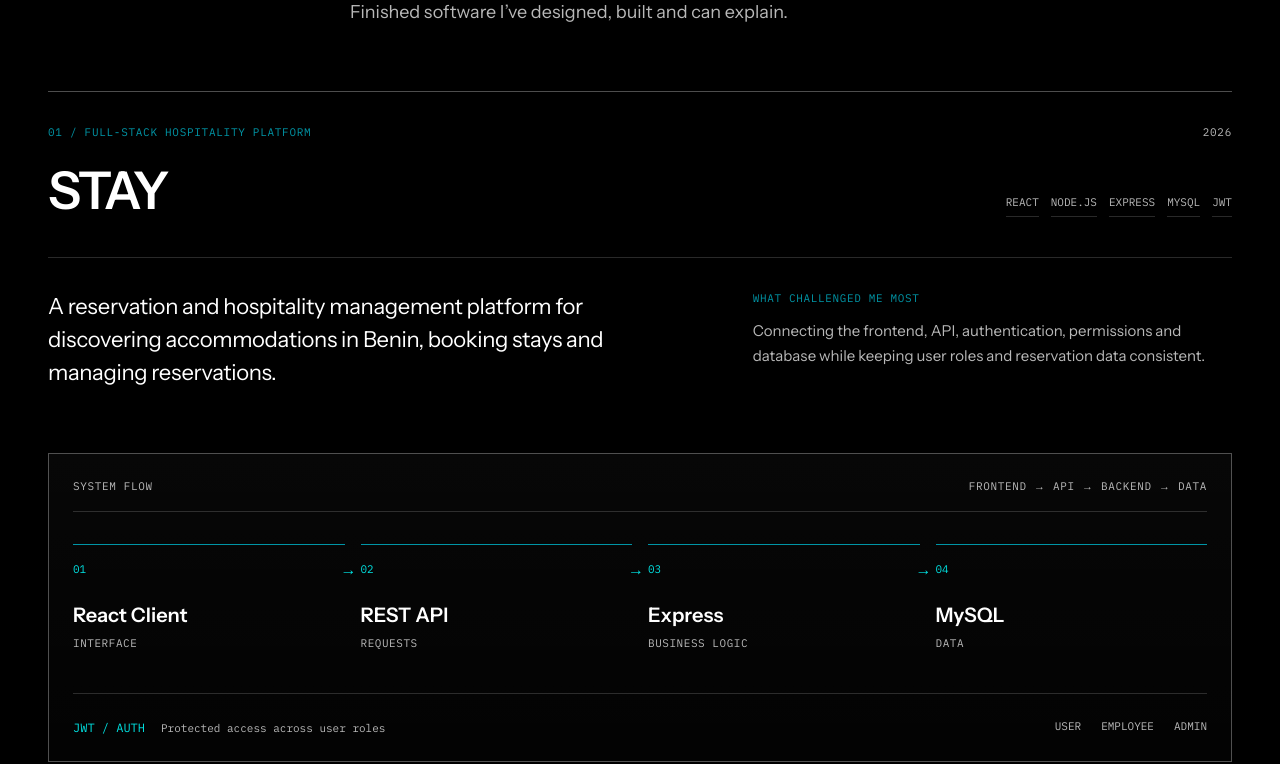
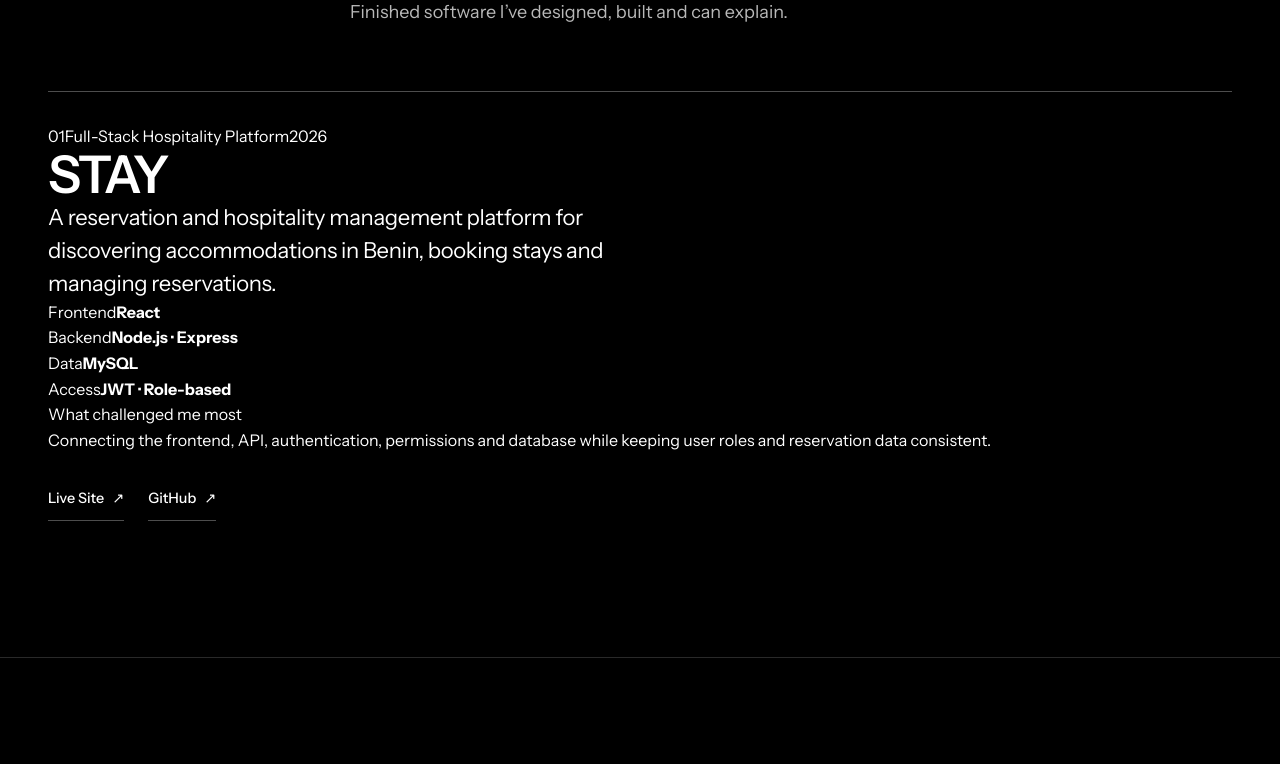
Before and after one commit to emma-dasilva-dev/emma-dasilva-portfolio, a Next.js app: page /en in a window 1280 px wide. Shown: the part 920-1684 px from the top of the page. Built offline with nearby package versions, Linux system fonts and the light colour scheme.

Commit message:
refactor: simplify software project presentation

```diff
--- a/src/components/sections/Work.tsx
+++ b/src/components/sections/Work.tsx
@@ -12,11 +12,11 @@ interface WorkProps {
 
 const stay = projects.find((project) => project.slug === "stay")!;
 
-const systemFlow = [
-  { index: "01", label: "React Client", detail: "Interface" },
-  { index: "02", label: "REST API", detail: "Requests" },
-  { index: "03", label: "Express", detail: "Business logic" },
-  { index: "04", label: "MySQL", detail: "Data" },
+const projectDetails = [
+  { label: "Frontend", value: "React" },
+  { label: "Backend", value: "Node.js · Express" },
+  { label: "Data", value: "MySQL" },
+  { label: "Access", value: "JWT · Role-based" },
 ];
 
 export function Work({ locale }: WorkProps) {
@@ -34,60 +34,30 @@ export function Work({ locale }: WorkProps) {
         </header>
 
         <article className={styles.project}>
-          <div className={styles.projectTopline}>
-            <p className={styles.projectIndex}>01 / {stay.subtitle[locale]}</p>
-            <span className={styles.projectYear}>2026</span>
+          <div className={styles.projectMeta}>
+            <span>01</span>
+            <span>{stay.subtitle[locale]}</span>
+            <span>2026</span>
           </div>
 
-          <div className={styles.projectHeadingRow}>
+          <div className={styles.projectMain}>
             <h3 className={styles.projectTitle}>{stay.title}</h3>
-            <ul className={styles.techList} aria-label="Technologies">
-              {stay.technologies.map((technology) => (
-                <li key={technology}>{technology}</li>
-              ))}
-            </ul>
+            <p className={styles.projectSummary}>{stay.summary[locale]}</p>
           </div>
 
-          <div className={styles.projectStory}>
-            <p className={styles.projectSummary}>{stay.summary[locale]}</p>
-            <div className={styles.callout}>
-              <p className={styles.calloutLabel}>{copy.challengeLabel}</p>
-              <p>{copy.stayChallenge}</p>
-            </div>
-          </div>
-
-          <div className={styles.systemCanvas} aria-label={copy.architectureLabel}>
-            <div className={styles.canvasHeader}>
-              <span>{copy.architectureLabel}</span>
-              <span>Frontend → API → Backend → Data</span>
-            </div>
-
-            <div className={styles.flowGrid}>
-              {systemFlow.map((node, index) => (
-                <div key={node.label} className={styles.flowStage}>
-                  <div className={styles.stageIndex}>{node.index}</div>
-                  <div className={styles.stageContent}>
-                    <span className={styles.stageLabel}>{node.label}</span>
-                    <span className={styles.stageDetail}>{node.detail}</span>
-                  </div>
-                  {index < systemFlow.length - 1 && (
-                    <span className={styles.connector} aria-hidden="true">→</span>
-                  )}
+          <div className={styles.projectDetails}>
+            {projectDetails.map((detail) => (
+              <div key={detail.label} className={styles.detailItem}>
+                <span>{detail.label}</span>
+                <strong>{detail.value}</strong>
               </div>
             ))}
           </div>
 
-            <div className={styles.systemFooter}>
-              <div className={styles.authStrip}>
-                <span>JWT / Auth</span>
-                <small>Protected access across user roles</small>
-              </div>
-              <div className={styles.roles}>
-                <span>User</span>
-                <span>Employee</span>
-                <span>Admin</span>
-              </div>
-            </div>
+          <div className={styles.projectFooter}>
+            <div className={styles.challenge}>
+              <span>{copy.challengeLabel}</span>
+              <p>{copy.stayChallenge}</p>
             </div>
 
             <div className={styles.projectActions}>
@@ -98,6 +68,7 @@ export function Work({ locale }: WorkProps) {
                 {copy.github} <span aria-hidden="true">↗</span>
               </a>
             </div>
+          </div>
         </article>
       </PageContainer>
     </Section>
```
Lines whose indentation alone changed are shown as unchanged.
